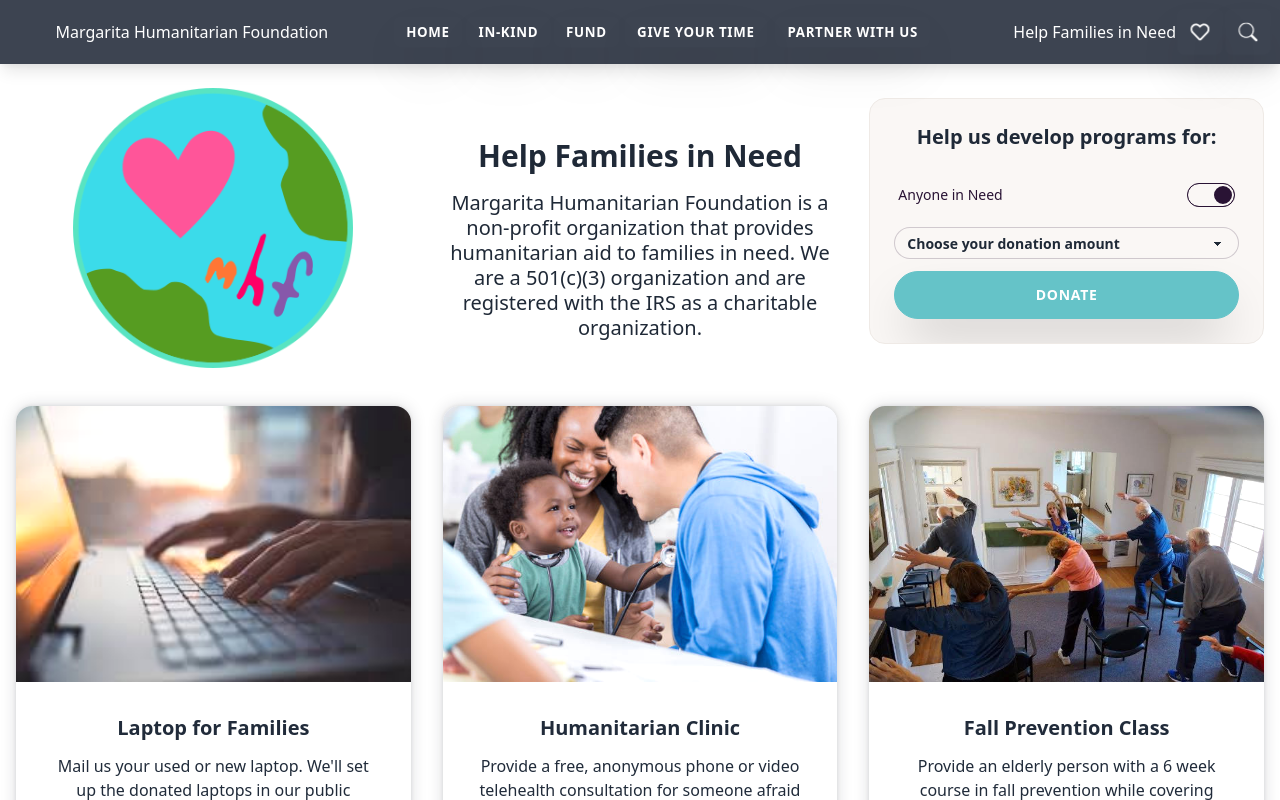
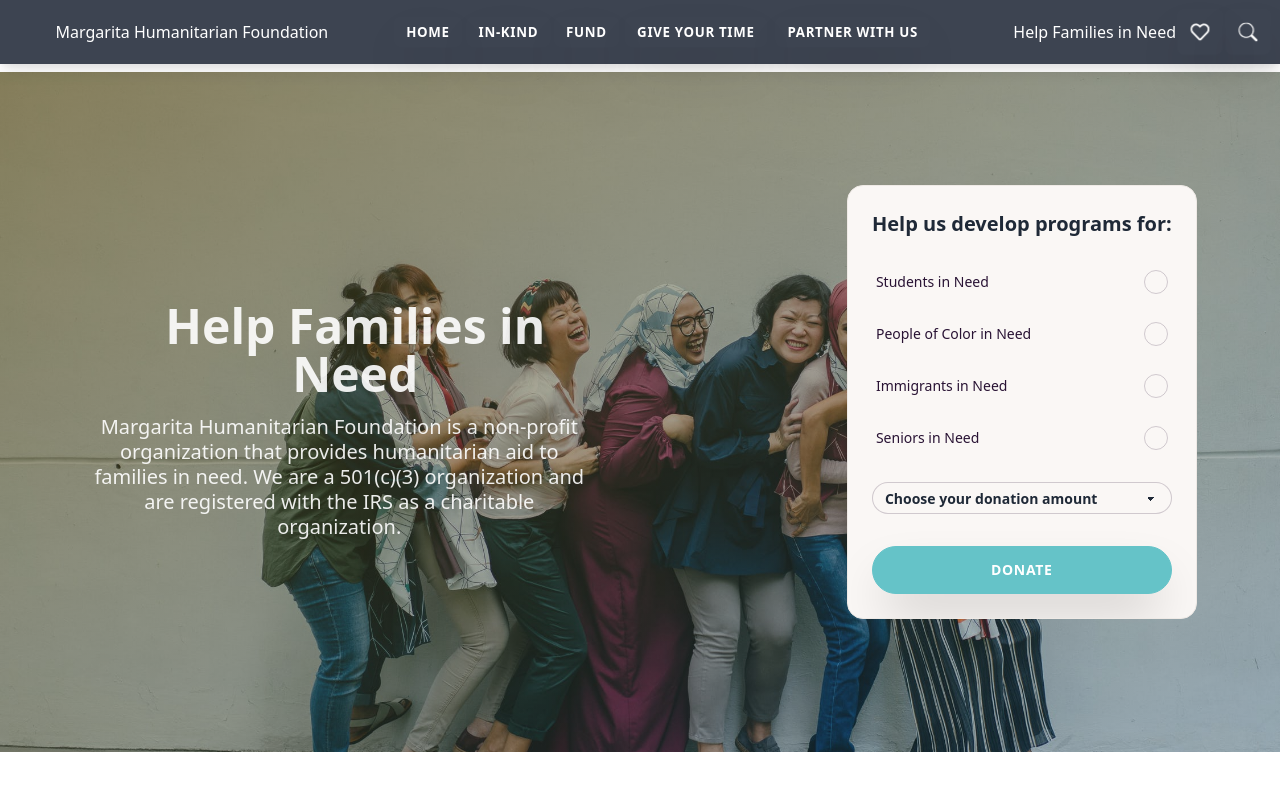
Before and after one commit to margaritahumanitarian/helpafamily, a Next.js app: page / in a window 1280 px wide. Shown: the top 800 px of the page. Built offline with nearby package versions, Linux system fonts and the light colour scheme.

Commit message:
some updates to the hero section

```diff
--- a/components/HeroSection.js
+++ b/components/HeroSection.js
@@ -1,36 +1,71 @@
+// import image from 'next/image';
 import Image from 'next/image';
 import React from 'react';
 
 import MainDonationForm from './MainDonationForm';
 
-function HeroSection() {
+function HeroSection({ main = false, inNeed = false }) {
   return (
-    <div className="text-center hero-content md:m-auto">
-      <div className="w-lg">
+    <div
+      className={`text-center ${!main && 'hero-content'} md:m-auto ${
+        main && 'pb-20'
+      }`}
+    >
+      <div className={main && `bg-image hero`}>
+        <div className="w-lg p-5">
           <div className="grid grid-cols-1 sm:grid-cols-2 md:grid-cols-3 md:gap-x-8 gap-y-5 items-center">
+            {!main && (
               <div className="md:col-span-1">
                 <Image
                   alt="Margarita Humanitarian Foundation"
-              height={280}
+                  height={180}
                   src="/images/MHF-Color-300x300.png"
-              width={280}
+                  width={180}
                 />
               </div>
-          <div className="md:col-span-1">
-            <h1 className="text-3xl font-bold m-4">
+            )}
+
+            <div className={`md:col-span-${main ? 2 : 1}`}>
+              <h1
+                className={`text-3xl ${
+                  main && 'text-5xl text-white text-opacity-90'
+                } font-bold m-4 max-w-lg`}
+              >
                 {'Help Families in Need'}
               </h1>
-            <p className="text-xl leading-tight">
+              <p
+                className={`text-xl ${
+                  main && 'text-white text-opacity-90'
+                } leading-tight max-w-lg`}
+              >
                 {
                   'Margarita Humanitarian Foundation is a non-profit organization that provides humanitarian aid to families in need. We are a 501(c)(3) organization and are registered with the IRS as a charitable organization.'
                 }
               </p>
             </div>
-          <div className="sm:col-span-2 md:col-span-1">
-            <MainDonationForm />
+            <div
+              className={`${!main && 'sm:col-span-2 '} md:col-span-1 max-w-md`}
+            >
+              <MainDonationForm inNeed={inNeed} />
             </div>
           </div>
         </div>
+      </div>
+      <style jsx>{`
+        .bg-image {
+          background-image: linear-gradient(
+              to right bottom,
+              rgba(90, 76, 16, 0.6),
+              rgba(20, 81, 116, 0.3)
+            ),
+            url(/images/pexels-photo-1206059.jpeg);
+          object-fit: cover;
+          background-repeat: no-repeat;
+        }
+        .hero {
+          height: 85vh;
+        }
+      `}</style>
     </div>
   );
 }
--- a/components/MainDonationForm.js
+++ b/components/MainDonationForm.js
@@ -28,12 +28,12 @@ const CAUSES = [
   { id: 4, label: 'Seniors in Need' },
 ];
 
-export default function MainDonationForm() {
+export default function MainDonationForm({ inNeed = false }) {
   const [modalText, setModalText] = React.useState('');
   const [isModalOpen, setModalOpen] = React.useState(false);
   const [amount, setAmount] = React.useState(0);
   const [selectedCauses, setSelectedCauses] = React.useState({});
-  const [isAnyoneInNeed, setIsAnyoneInNeed] = React.useState(true);
+  const [isAnyoneInNeed, setIsAnyoneInNeed] = React.useState(!inNeed);
   const [cause, setCause] = React.useState('');
   const [handleSubmit, isPending] = useStripeSession();
 
@@ -92,6 +92,7 @@ export default function MainDonationForm() {
           <h2 className="card-title" data-theme="light">
             {'Help us develop programs for:'}
           </h2>
+          {!inNeed && (
             <CheckboxFormControl
               id="cause"
               isChecked={isAnyoneInNeed}
@@ -99,6 +100,7 @@ export default function MainDonationForm() {
               label="Anyone in Need"
               onChange={setIsAnyoneInNeed}
             />
+          )}
           {!isAnyoneInNeed &&
             CAUSES.map(({ id, label }) => (
               <CheckboxFormControl
--- a/components/PrimaryLayout.js
+++ b/components/PrimaryLayout.js
@@ -6,7 +6,11 @@ import Footer from './Footer';
 import HeroSection from './HeroSection';
 import Navbar from './Navbar';
 
-export default function PrimaryLayout({ children }) {
+export default function PrimaryLayout({
+  main = false,
+  inNeed = false,
+  children,
+}) {
   return (
     <>
       <Head>
@@ -16,7 +20,7 @@ export default function PrimaryLayout({ children }) {
       <div className="flex flex-col min-h-screen">
         <Navbar />
         <main className="flex-grow">
-          <HeroSection />
+          <HeroSection inNeed={inNeed} main={main} />
           <div className="text-center hero-content md:m-auto">
             <div className="w-lg">
               <div className="grid grid-cols-1 md:grid-cols-2 xl:grid-cols-3 md:gap-x-8 gap-y-5 justify-center align-center content-center">
--- a/components/form/SelectFormControl.js
+++ b/components/form/SelectFormControl.js
@@ -5,7 +5,7 @@ function SelectFormControl({ id, label, options, value, onChange }) {
   const handleChange = (event) => onChange(event.target.value);
 
   return (
-    <div className="form-control">
+    <div className="form-control pb-5 pt-3">
       {label && (
         <label className="label" htmlFor={id}>
           <span className="label-text">{label}</span>
--- a/pages/index.js
+++ b/pages/index.js
@@ -12,7 +12,7 @@ import PrimaryLayout from '../components/PrimaryLayout';
 
 export default function Home() {
   return (
-    <PrimaryLayout>
+    <PrimaryLayout inNeed main>
       <LaptopForFamiliesCard />
       <HumanitarianClinicCard />
       <FallPreventionForEldersCard />
```
Also changed, not shown: public/images/pexels-photo-1206059.jpeg (added). Lines whose indentation alone changed are shown as unchanged.
